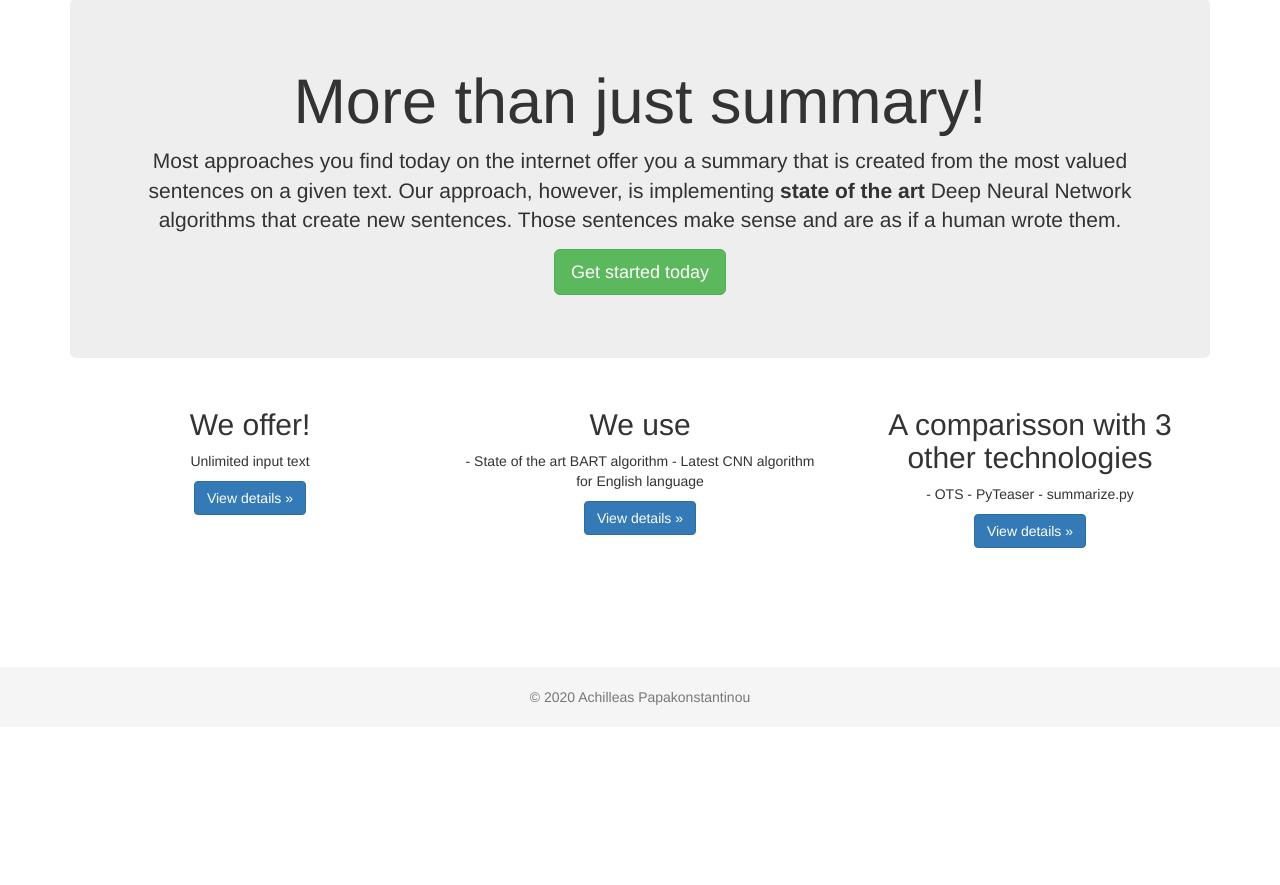
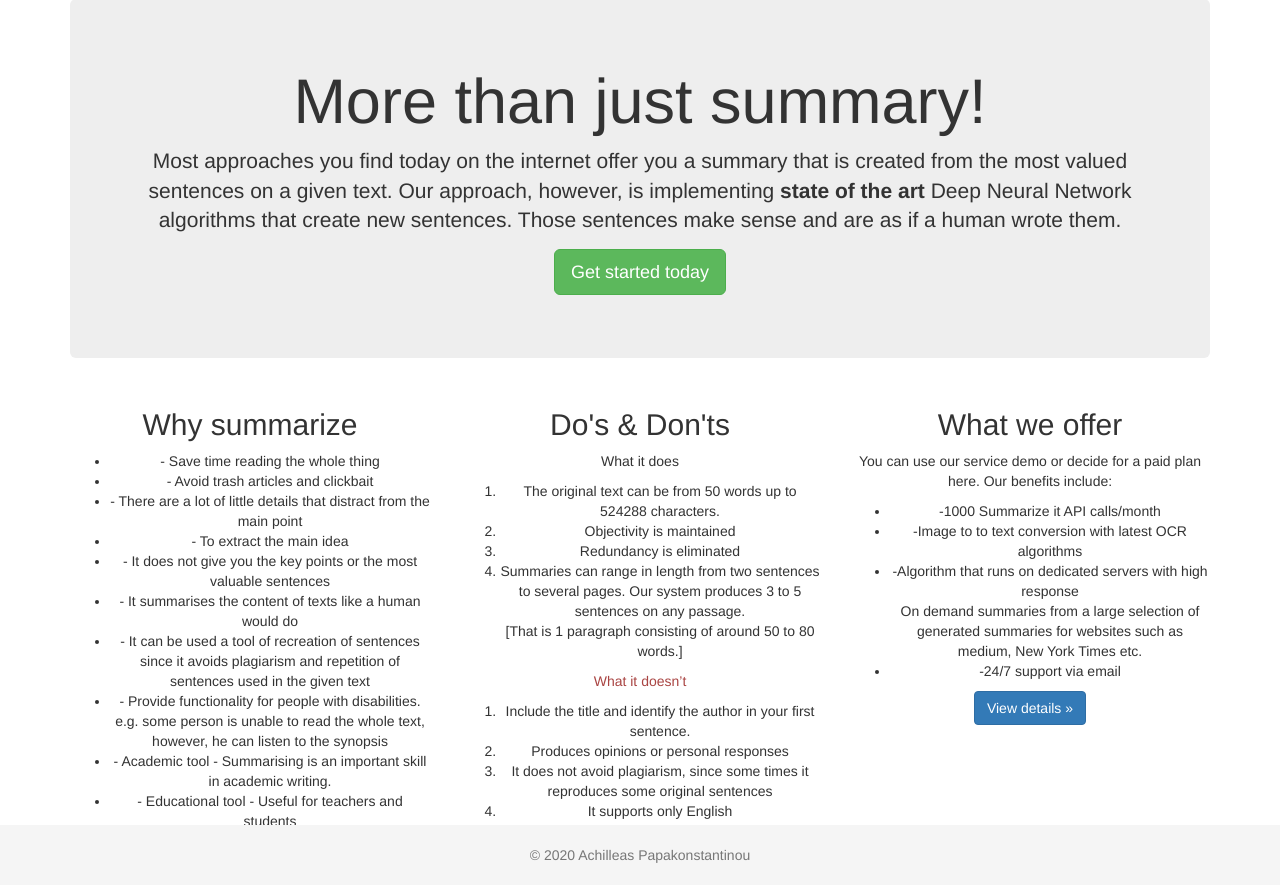
Before and after one commit to CheatModeON/tldr, a Flask app: page /about in a window 1280 px wide. Shown: the part 73-958 px from the top of the page. Before the commit the page ends 778 px from the top, so only its background shows below. Run offline with Flask 2, Linux system fonts and the light colour scheme; some libraries are stand-ins or nearby versions.

Commit message:
updated about page

```diff
--- a/templates/about.html
+++ b/templates/about.html
@@ -11,24 +11,60 @@
      <div class="jumbotron">
        <h1>More than just summary!</h1>
        <p class="lead"> Most approaches you find today on the internet offer you a summary that is created from the most valued sentences on a given text.
-Our approach, however, is implementing <b>state of the art</b> Deep Neural Network algorithms that create new sentences. Those sentences make sense and are as if a human wrote them.</p>
+Our approach, however, is implementing <b>state of the art</b> Deep Neural Network algorithms that create new sentences.
+Those sentences make sense and are as if a human wrote them.</p>
        <p><a class="btn btn-lg btn-success" href="#" role="button">Get started today</a></p>
      </div>
      <div class="row">
         <div class="col-lg-4">
-          <h2>We offer!</h2>
-          <p class="text-danger"> </p>
-          <p>Unlimited input text</p>
+          <h2>Why summarize</h2>
+          <p><ul>
+              <li>- Save time reading the whole thing</li>
+              <li>- Avoid trash articles and clickbait</li>
+              <li>- There are a lot of little details that distract from the main point</li>
+              <li>- To extract the main idea</li>
+              <li>- It does not give you the key points or the most valuable sentences</li>
+              <li>- It summarises the content of texts like a human would do</li>
+              <li>- It can be used a tool of recreation of sentences since it avoids plagiarism and repetition of sentences used in the given text</li>
+              <li>- Provide functionality for people with disabilities. e.g. some person is unable to read the whole text, however, he can listen to the synopsis</li>
+              <li>- Academic tool - Summarising is an important skill in academic writing.</li>
+              <li>- Educational tool - Useful for teachers and students</li>
+          </ul></p>
           <p><a class="btn btn-primary" href="#" role="button">View details »</a></p>
         </div>
         <div class="col-lg-4">
-          <h2>We use</h2>
-          <p>- State of the art BART algorithm - Latest CNN algorithm for English language </p>
+          <h2>Do's & Don'ts</h2>
+          <p>
+            What it does
+            <ol>
+              <li>The original text can be from 50 words up to 524288 characters.</li>
+              <li>Objectivity is maintained</li>
+              <li>Redundancy is eliminated</li>
+              <li>Summaries can range in length from two sentences to several pages. Our system produces 3 to 5 sentences on any passage. </li>
+               [That is 1 paragraph consisting of around 50 to 80 words.]
+            </ol>
+          </p>
+          <p class="text-danger">
+            What it doesn’t
+            <ol>
+              <li>Include the title and identify the author in your first sentence.</li>
+              <li>Produces opinions or personal responses</li>
+              <li>It does not avoid plagiarism, since some times it reproduces some original sentences</li>
+              <li>It supports only English</li>
+            </ol>
+          </p>
           <p><a class="btn btn-primary" href="#" role="button">View details »</a></p>
        </div>
         <div class="col-lg-4">
-          <h2>A comparisson with 3 other technologies</h2>
-          <p> - OTS - PyTeaser - summarize.py</p>
+          <h2>What we offer</h2>
+          <p> You can use our service demo or decide for a paid plan here. Our benefits include: </p>
+            <ul>
+              <li>-1000 Summarize it API calls/month</li>
+              <li>-Image to to text conversion with latest OCR algorithms</li>
+              <li>-Algorithm that runs on dedicated servers with high response</li>
+              On demand summaries from a large selection of generated summaries for websites such as medium, New York Times etc.
+              <li>-24/7 support via email</li>
+            </ul>
           <p><a class="btn btn-primary" href="#" role="button">View details »</a></p>
         </div>
       </div>
```
